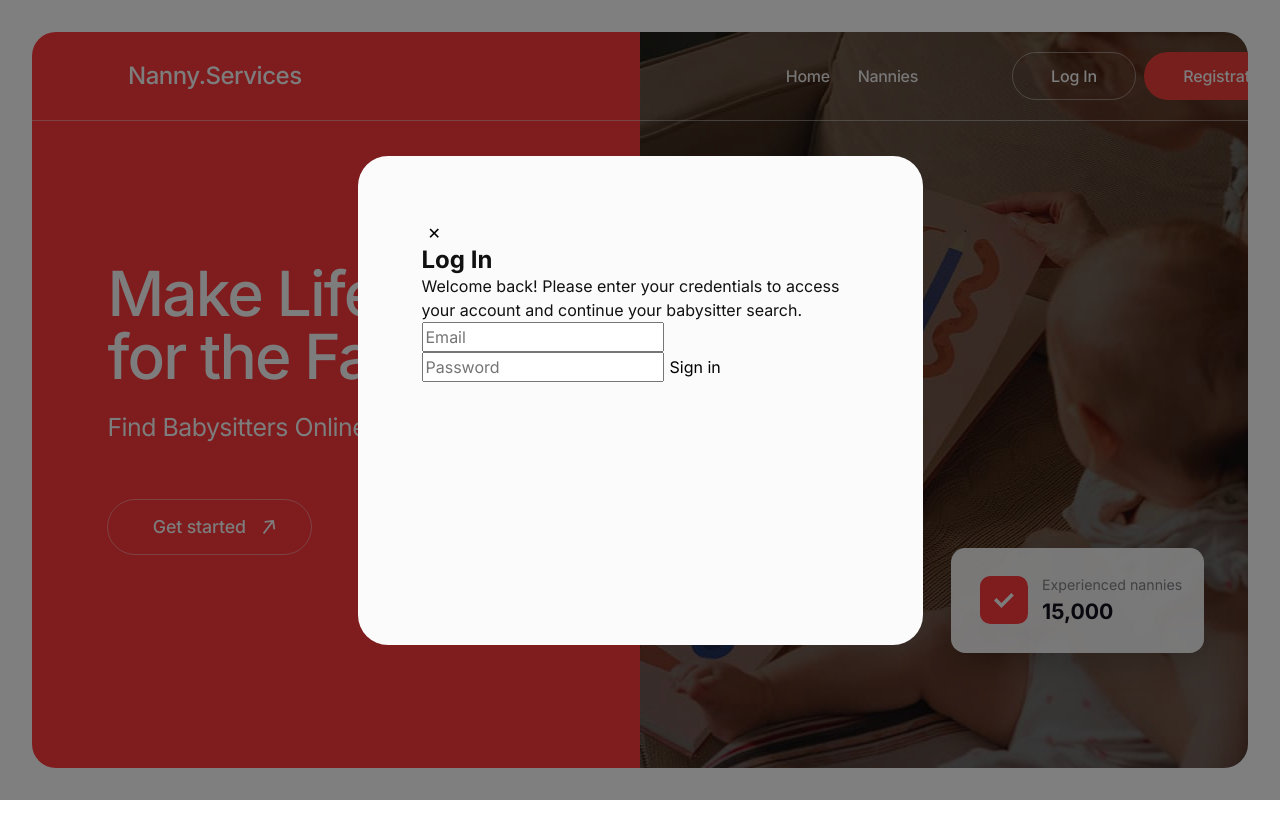
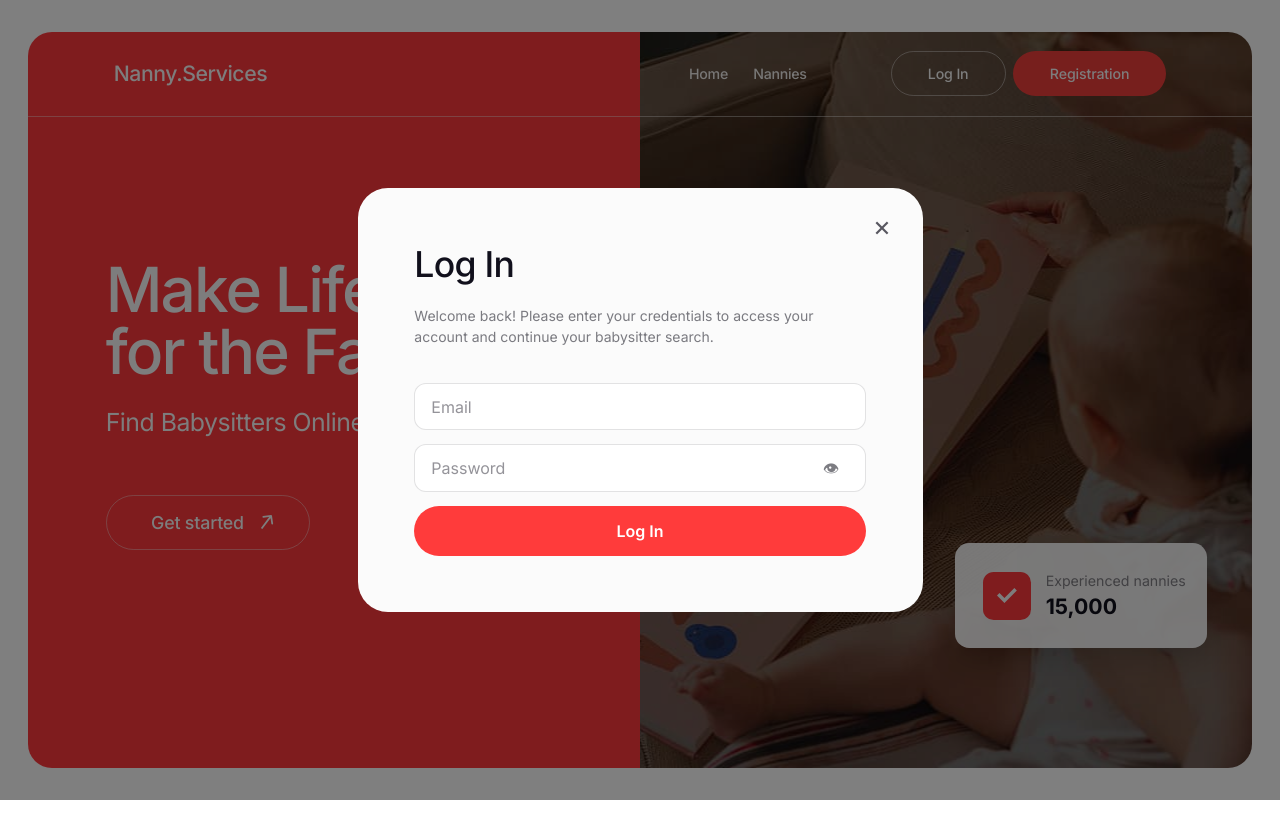
Before and after one commit to MaxBorei/Nanny.Services, a React (Vite) app: page / in a window 1280 px wide. Both pictures are taken after a click on the button "Log In". Built offline with nearby package versions, Linux system fonts and the light colour scheme.

Commit message:
refactor: fix modal layout and css modules classes

```diff
--- a/src/components/Container/Container.module.css
+++ b/src/components/Container/Container.module.css
@@ -1,12 +1,7 @@
 .container {
   box-sizing: border-box;
   max-width: 1440px;
-  padding: 0 32px;
+  width: 100%;
+  margin: 0 auto;
+  padding-inline: clamp(16px, 2.22vw, 32px);
 }
-
-@media (max-width: 320px) {
-  .container {
-    max-width: 320px;
-    padding: 0 16px;
-  }
-}
--- a/src/components/Header/Header.module.css
+++ b/src/components/Header/Header.module.css
@@ -1,38 +1,45 @@
 .header {
   background: transparent;
-  padding: 20px 96px;
+  padding-block: clamp(14px, 1.39vw, 20px);
+  padding-inline: clamp(16px, 6.66vw, 96px);
   border-bottom: 1px solid rgba(251, 251, 251, 0.4);
 }
 
 .inner {
+  display: flex;
   align-items: center;
   justify-content: space-between;
-  height: 48px;
-  width: 1184px;
-  display: flex;
-  align-items: center;
-  gap: 487px;
+
+  width: 100%;
+  max-width: 1184px;
+
+  gap: clamp(12px, 2.5vw, 32px);
+  min-height: 48px;
+
+  margin: 0 auto;
 }
 
 /* NAV */
 .nav {
   display: flex;
   align-items: center;
-  gap: 24px;
+  gap: clamp(10px, 1.66vw, 24px);
+  min-width: 0;
 }
 
 .navLink {
   position: relative;
   font-family: var(--font-family);
   font-weight: var(--fw-medium);
-  font-size: var(--fs-16);
-  line-height: var(--lh-16);
+
+  font-size: clamp(12px, 1.11vw, var(--fs-16));
+  line-height: 1.2;
+
   letter-spacing: var(--ls-tight);
-
   color: rgba(255, 255, 255, 0.9);
   text-decoration: none;
 
-  padding: 6px 2px;
+  padding: clamp(4px, 0.42vw, 6px) 2px;
   transition: color var(--transition-base);
 }
 
@@ -42,16 +49,16 @@
 
 .authActions {
   display: flex;
-  gap: 8px;
+  gap: clamp(6px, 0.55vw, 8px);
+  flex-shrink: 0;
 }
 
-/* base */
 .authBtn {
-  padding: 0 26px;
+  padding-inline: clamp(14px, 1.8vw, 26px);
   border-radius: 999px;
   border: 1px solid transparent;
   font-weight: 600;
-  font-size: 16px;
+  font-size: clamp(14px, 1.11vw, 16px);
   cursor: pointer;
   transition: all 0.15s ease;
 }
@@ -60,15 +67,21 @@
 .authBtnGhost {
   border: 1px solid rgba(251, 251, 251, 0.4);
   border-radius: 30px;
-  padding: 14px 39px;
-  width: 124px;
-  /* height: 48px; */
+
+  /* вместо фикс width + огромного padding */
+  padding: clamp(12px, 1vw, 14px) clamp(16px, 2.7vw, 39px);
+  min-height: clamp(40px, 3.33vw, 48px);
+
+  width: auto; /* ключ */
+  min-width: clamp(96px, 9vw, 124px);
+
   font-family: var(--font-family);
   font-weight: var(--fw-medium);
-  font-size: var(--fs-16);
+  font-size: clamp(12px, 1.11vw, var(--fs-16));
   line-height: 1;
   letter-spacing: -0.01em;
   color: var(--color-text-inverse);
+
   display: inline-flex;
   align-items: center;
   justify-content: center;
@@ -83,16 +96,21 @@
 .authBtnPrimary {
   background: var(--color-accent-primary);
   border-radius: 30px;
-  padding: 14px 40px;
-  width: 168px;
-  height: 48px;
+
+  padding: clamp(12px, 1vw, 14px) clamp(16px, 2.8vw, 40px);
+  min-height: clamp(40px, 3.33vw, 48px);
+
+  width: auto; /* ключ */
+  min-width: clamp(120px, 12vw, 168px);
+
   display: inline-flex;
   align-items: center;
   justify-content: center;
+
   font-family: var(--font-family);
   font-weight: var(--fw-medium);
-  font-size: var(--fs-16);
-  line-height: var(--lh-16);
+  font-size: clamp(12px, 1.11vw, var(--fs-16));
+  line-height: 1.2;
   letter-spacing: -0.01em;
   color: var(--color-text-inverse);
 }
@@ -104,5 +122,18 @@
 
 .navContainer {
   display: flex;
-  gap: 92px;
+  align-items: center;
+  gap: clamp(12px, 6.4vw, 92px);
+  min-width: 0;
 }
+
+@media (max-width: 320px) {
+  .nav {
+    flex-wrap: wrap;
+    justify-content: flex-end;
+  }
+  .navContainer {
+    flex-wrap: wrap;
+    justify-content: flex-end;
+  }
+}
--- a/src/components/Hero/Hero.module.css
+++ b/src/components/Hero/Hero.module.css
@@ -62,7 +62,7 @@
 .ctaText {
   font-family: var(--font-family);
   font-weight: var(--fw-medium);
-  font-size: clamp(14px, 1.39vw, var(--fs-20));
+  font-size: clamp(var(--fs-14), 1.39vw, var(--fs-20));
   line-height: 1.2;
   letter-spacing: var(--ls-ltight);
   color: var(--color-text-inverse);
@@ -88,6 +88,12 @@
 
 .right {
   background: transparent;
+}
+
+.right img {
+  max-width: 100%;
+  height: auto;
+  display: block;
 }
 
 .badge {
@@ -137,7 +143,7 @@
 .badgeLabel {
   font-family: var(--font-family);
   font-weight: var(--fw-regular);
-  font-size: clamp(12px, 1.11vw, var(--fs-16));
+  font-size: clamp(var(--fs-12), 1.11vw, var(--fs-16));
   color: rgba(17, 16, 28, 0.5);
   white-space: nowrap;
   margin: 0;
@@ -147,10 +153,16 @@
 .badgeValue {
   font-family: var(--font-family);
   font-weight: var(--fw-bold);
-  font-size: clamp(16px, 1.66vw, var(--fs-24));
+  font-size: clamp(var(--fs-16), 1.66vw, var(--fs-24));
   color: var(--color-text-third);
   margin: 0;
   line-height: 1.2;
+}
+
+@media (max-width: 767px) {
+  .hero {
+    grid-template-columns: 1fr;
+  }
 }
 
 @media (max-width: 320px) {
--- /dev/null
+++ b/src/components/LoginForm/LoginForm.module.css
@@ -0,0 +1,66 @@
+.form {
+  display: grid;
+  gap: clamp(10px, 1.2vw, 14px);
+}
+
+.input {
+  width: 100%;
+  height: clamp(44px, 3.7vw, 54px);
+  padding-inline: clamp(12px, 1.4vw, 16px);
+  border-radius: 12px;
+  border: 1px solid rgba(17, 16, 28, 0.12);
+  background: #fff;
+  outline: none;
+  font-size: clamp(14px, 1.25vw, 16px);
+  color: #11101c;
+}
+
+.input::placeholder {
+  color: rgba(17, 16, 28, 0.45);
+}
+
+.input:focus {
+  border-color: rgba(17, 16, 28, 0.22);
+  box-shadow: 0 0 0 3px rgba(17, 16, 28, 0.06);
+}
+
+.field {
+  position: relative;
+}
+
+.inputWithIcon {
+  padding-right: clamp(40px, 4.4vw, 56px);
+}
+
+.iconBtn {
+  position: absolute;
+  top: 50%;
+  right: clamp(10px, 1.2vw, 14px);
+  transform: translateY(-50%);
+  width: clamp(32px, 3.2vw, 42px);
+  height: clamp(32px, 3.2vw, 42px);
+  border: 0;
+  border-radius: 10px;
+  background: transparent;
+  cursor: pointer;
+  color: rgba(17, 16, 28, 0.55);
+}
+
+.iconBtn:hover {
+  background: rgba(0, 0, 0, 0.06);
+}
+
+.submit {
+  height: clamp(46px, 3.9vw, 58px);
+  border: 0;
+  border-radius: 999px;
+  cursor: pointer;
+  background: #ff3b3b;
+  color: #fff;
+  font-size: clamp(14px, 1.25vw, 16px);
+  font-weight: 600;
+}
+
+.submit:hover {
+  filter: brightness(0.96);
+}
--- a/src/components/LoginForm/LoginForm.tsx
+++ b/src/components/LoginForm/LoginForm.tsx
@@ -1,3 +1,5 @@
+import css from "./LoginForm.module.css";
+
 type LoginFormProps = {
   onSubmit: (data: { email: string; password: string }) => void;
 };
@@ -15,10 +17,35 @@ export function LoginForm({ onSubmit }: LoginFormProps) {
   };
 
   return (
-    <form onSubmit={handleSubmit}>
-      <input name="email" type="email" placeholder="Email" required />
-      <input name="password" type="password" placeholder="Password" required />
-      <button type="submit">Sign in</button>
+    <form className={css.form} onSubmit={handleSubmit}>
+      <input
+        className={css.input}
+        name="email"
+        type="email"
+        placeholder="Email"
+        required
+      />
+
+      <div className={css.field}>
+        <input
+          className={`${css.input} ${css.inputWithIcon}`}
+          name="password"
+          type="password"
+          placeholder="Password"
+          required
+        />
+        <button
+          type="button"
+          className={css.iconBtn}
+          aria-label="Toggle password visibility"
+        >
+          👁
+        </button>
+      </div>
+
+      <button className={css.submit} type="submit">
+        Log In
+      </button>
     </form>
   );
 }
--- a/src/components/Logo/Logo.module.css
+++ b/src/components/Logo/Logo.module.css
@@ -1,13 +1,15 @@
 .logo {
-  width: 164px;
-  height: 28px;
+  width: clamp(120px, 11.4vw, 164px);
+  height: auto;
 }
 
 .text {
   font-family: var(--font-family);
   font-weight: var(--fw-medium);
-  font-size: var(--fs-24);
-  line-height: var(--lh-24);
+
+  font-size: clamp(14px, 1.66vw, var(--fs-24));
+  line-height: 1.25;
+
   letter-spacing: var(--ls-tight);
   color: var(--color-text-inverse);
 }
--- a/src/components/Modal/Modal.module.css
+++ b/src/components/Modal/Modal.module.css
@@ -2,32 +2,75 @@
   position: fixed;
   inset: 0;
   background: rgba(0, 0, 0, 0.5);
-  display: flex;
-  align-items: center;
-  justify-content: center;
+
+  display: grid;
+  place-items: center;
+
+  padding: clamp(12px, 3vw, 28px);
   z-index: 9999;
 }
 
 .modal {
   background: var(--color-bg-inverse);
-  padding: 64px;
+
+  width: min(92vw, 565px);
+  max-height: calc(100vh - 2 * clamp(12px, 3vw, 28px));
+  overflow: auto;
+
+  padding: clamp(20px, 4.44vw, 64px);
   border-radius: var(--radius-30);
-  width: 565px;
-  height: 489px;
+  position: relative;
 }
 
-.text_container {
+.closeBtn {
+  position: absolute;
+  top: clamp(12px, 2vw, 20px);
+  right: clamp(12px, 2vw, 20px);
+
+  width: clamp(34px, 3.2vw, 44px);
+  height: clamp(34px, 3.2vw, 44px);
+
+  border: 0;
+  border-radius: 999px;
+  background: transparent;
+
+  cursor: pointer;
+  font-size: clamp(18px, 2.2vw, 22px);
+  line-height: 1;
+
+  color: rgba(17, 16, 28, 0.7);
+}
+
+.closeBtn:hover {
+  background: rgba(0, 0, 0, 0.08);
+}
+
+.textContainer {
   display: flex;
   flex-direction: column;
-  gap: 20px;
-  margin-bottom: 40px;
+  gap: clamp(10px, 1.4vw, 20px);
+  margin-bottom: clamp(18px, 2.8vw, 40px);
 }
 
-.title_modal {
+.title {
+  margin: 0;
   font-family: var(--font-family);
   font-weight: var(--fw-medium);
-  font-size: var(--fs-40);
+
+  font-size: clamp(22px, 2.78vw, var(--fs-40));
   line-height: 1.2;
+
   letter-spacing: var(--ls-tight);
   color: var(--color-text-third);
 }
+
+.description {
+  margin: 0;
+  font-family: var(--font-family);
+  font-weight: var(--fw-regular);
+
+  font-size: clamp(12px, 1.2vw, 14px);
+  line-height: 1.5;
+
+  color: rgba(17, 16, 28, 0.55);
+}
```
